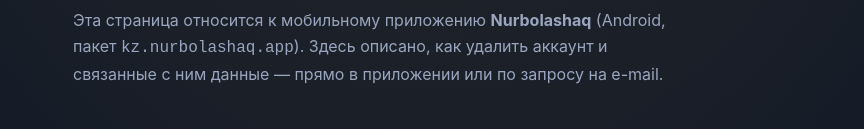
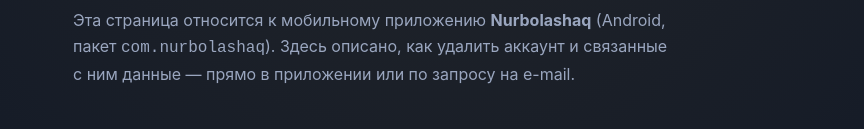
Before and after one commit to qapasaskhat/mobile-portfolio, a plain HTML site: page nurbolashaq.html in a window 1280 px wide. Shown: the part 172-301 px from the top of the page, without its empty margins (207-1071 px from the left). Drawn offline with Linux system fonts and the light colour scheme.

Commit message:
nurbolashaq package

```diff
--- a/nurbolashaq.html
+++ b/nurbolashaq.html
@@ -126,7 +126,7 @@
   <main>
     <div data-lang="ru">
       <h1>Удаление аккаунта Nurbolashaq</h1>
-      <p class="lede">Эта страница относится к мобильному приложению <b>Nurbolashaq</b> (Android, пакет <code id="pkg-ru">kz.nurbolashaq.app</code>). Здесь описано, как удалить аккаунт и связанные с ним данные — прямо в приложении или по запросу на e-mail.</p>
+      <p class="lede">Эта страница относится к мобильному приложению <b>Nurbolashaq</b> (Android, пакет <code id="pkg-ru">com.nurbolashaq</code>). Здесь описано, как удалить аккаунт и связанные с ним данные — прямо в приложении или по запросу на e-mail.</p>
 
       <h2>Способ 1. Удалить в приложении</h2>
       <div class="card">
```
